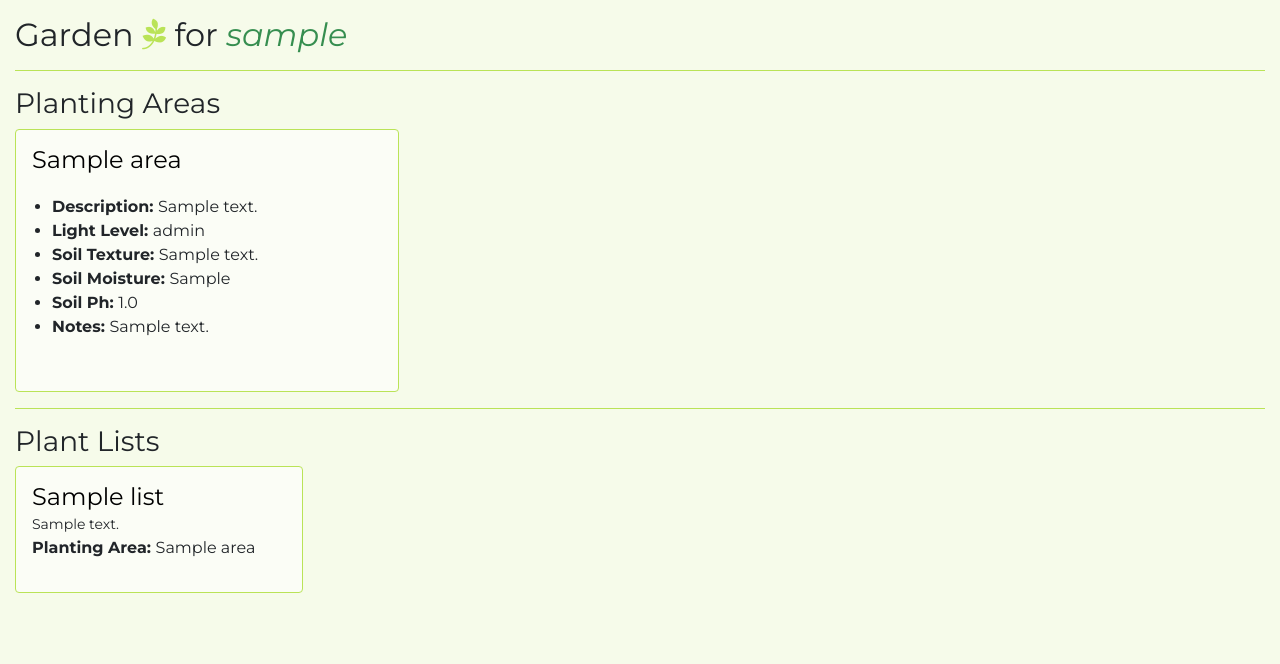
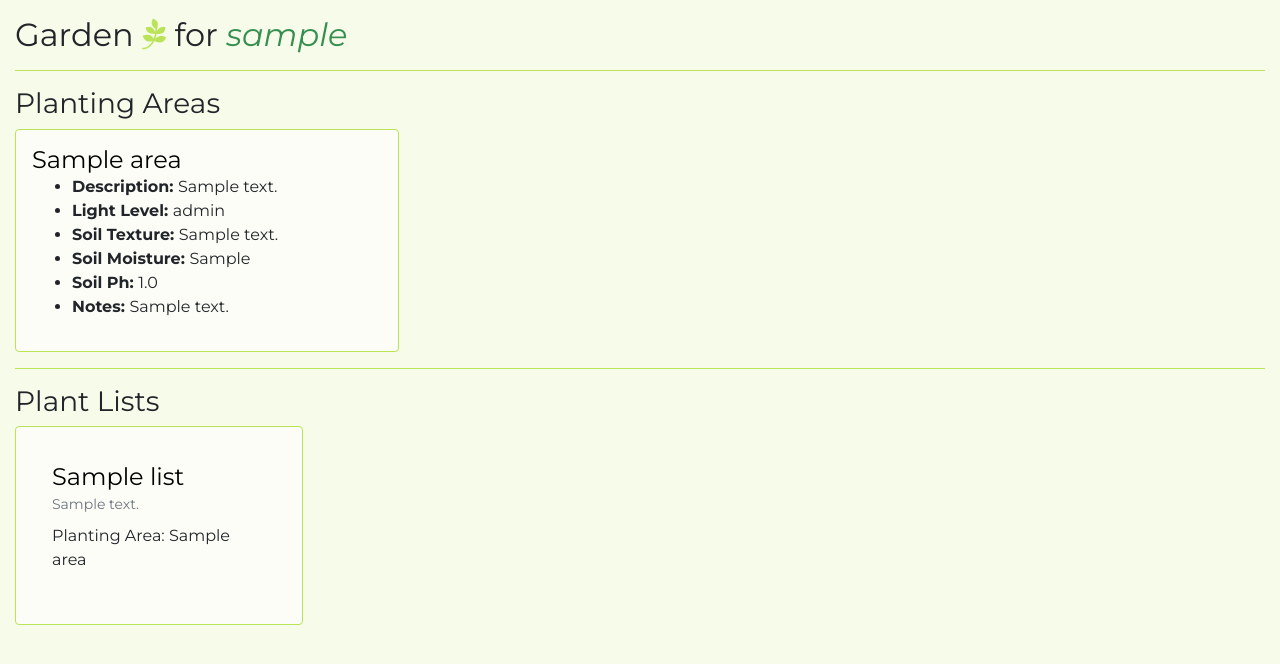
Before and after one commit to snstrong/botanical-app, a Flask app: a page that uses templates/user-garden.html in a window 1280 px wide. Shown: the part 76-740 px from the top of the page. Run offline with Flask 2, Linux system fonts and the light colour scheme; tables that the repository leaves empty hold one stand-in row (values such as "Sample post"); some libraries are stand-ins or nearby versions.

Commit message:
Formatting for garden page

```diff
--- a/static/styles.css
+++ b/static/styles.css
@@ -81,3 +81,7 @@ nav {
 .scientific-name {
   font-style: italic;
 }
+
+.italic {
+  font-style: italic;
+}
--- a/templates/user-garden.html
+++ b/templates/user-garden.html
@@ -15,10 +15,10 @@
     <div style="clear: both;">
         {% for area in growing_areas %}
         <div class="card float-left mr-3 mb-3 growing-area-card">
-            <div class="p-3">
+            <div class="card-body p-3">
                 <h4 class="card-title m-0 p-0">{{area.name}}
                 </h4>
-                <ul class="card-body mt-0">
+                <ul class="mt-0">
                     <li><strong>Description: </strong>{{area.description}}</li>
                     <li><strong>Light Level: </strong>{{area.light_level}}</li>
                     <li><strong>Soil Texture: </strong>{{area.soil_texture}}</li>
@@ -41,15 +41,15 @@
     <div style="clear: both;">
         {% for plist in plant_lists %}
         <div class="card float-left mr-3 mb-3 p-3 plant-list-card">
-            <div>
+            <div class="card-body">
                 <h4 class="card-title m-0 p-0">{{plist.name}}</h4>
                 {% if plist.description %}
-                <small>{{plist.description}}</small>
+                <small class="card-subtitle text-muted">{{plist.description}}</small>
+                {% endif %}
+                {% if plist.growing_area %}
+                <p class="mt-2">Planting Area: {{plist.growing_area}}</p>
                 {% endif %}
             </div>
-            {% if plist.growing_area %}
-            <p><strong>Planting Area: </strong>{{plist.growing_area}}</p>
-            {% endif %}
         </div>
         {% endfor %}
     </div>
```
